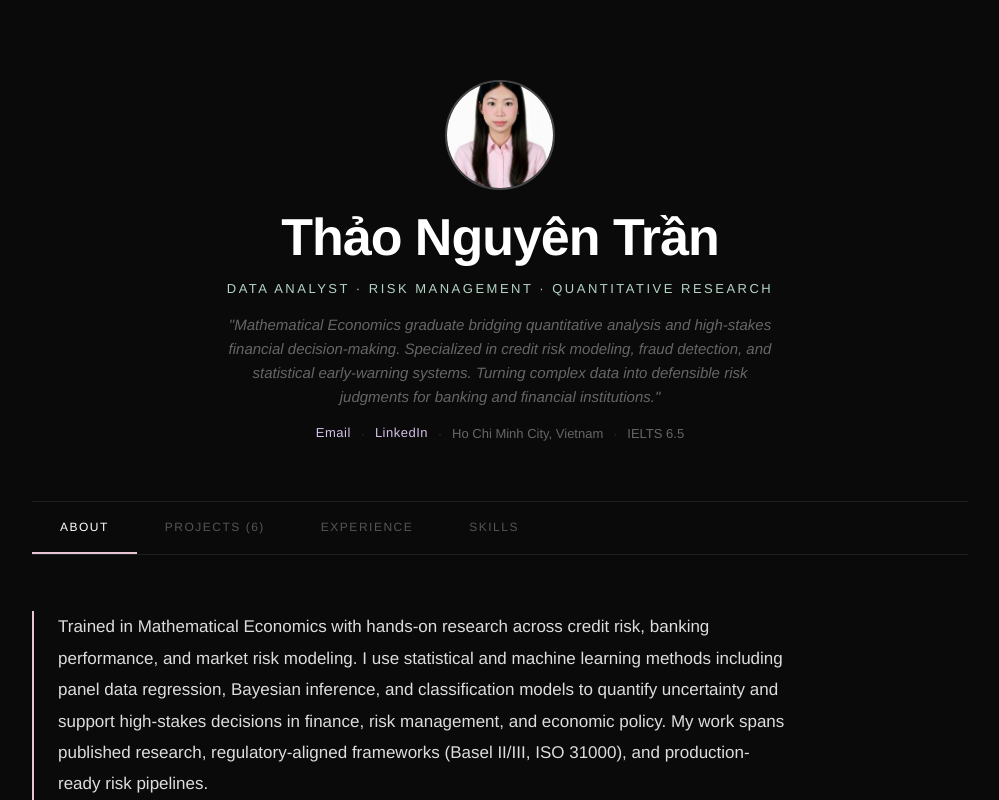
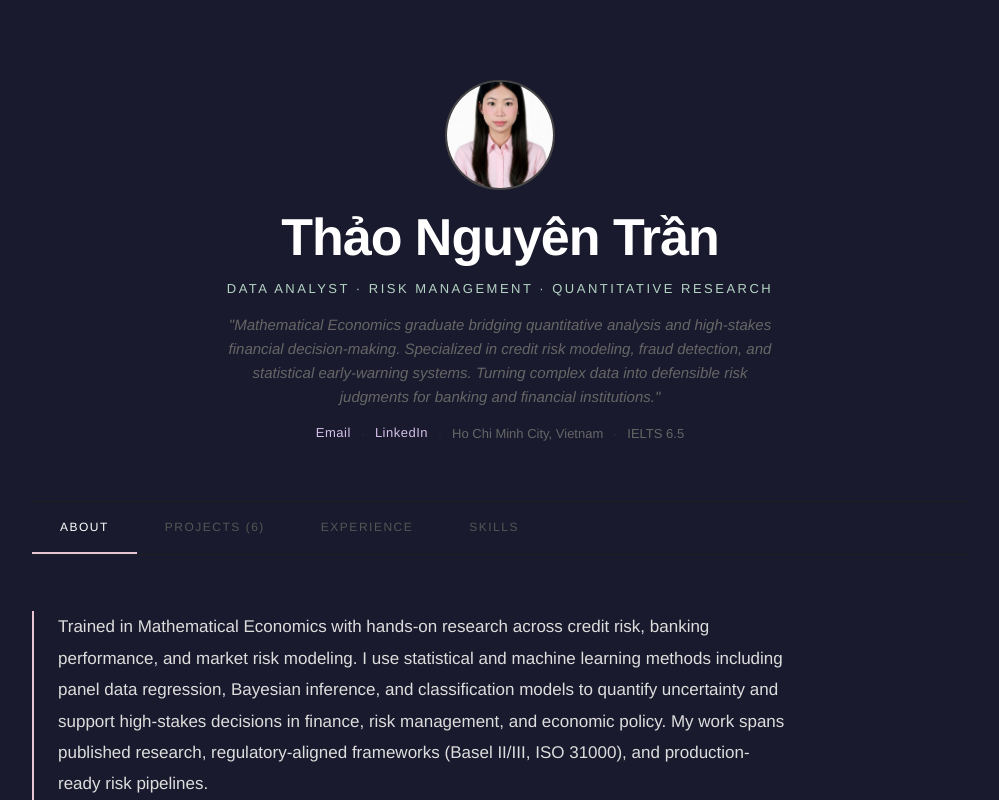
Before and after one commit to nguyenthaotran7903/Thao-Nguyen-Portfolio, a Next.js app: page / in a window 1280 px wide. Shown: the top 800 px of the page, without its empty margins (140-1139 px from the left). Built offline with nearby package versions, Linux system fonts and the light colour scheme.

Commit message:
Change body background color from dark to lighter

```diff
--- a/app/globals.css
+++ b/app/globals.css
@@ -9,7 +9,7 @@ html {
 }
 
 body {
-  background: #0a0a0a;
+  background: #1a1a2e;
   font-family: 'Helvetica Neue', Helvetica, Arial, sans-serif;
   color: #e0e0e0;
   line-height: 1.6;
```
